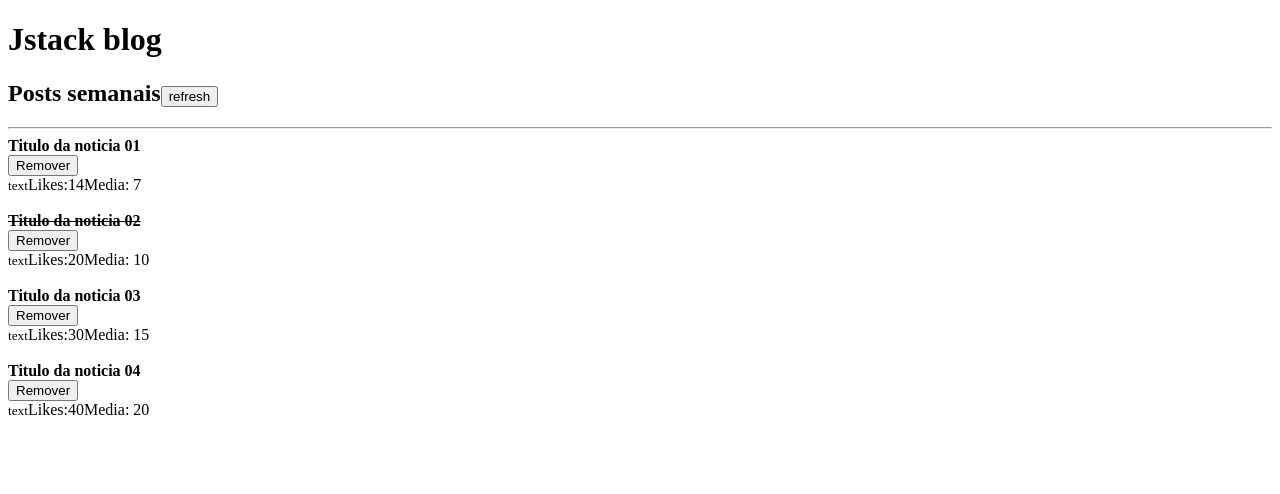
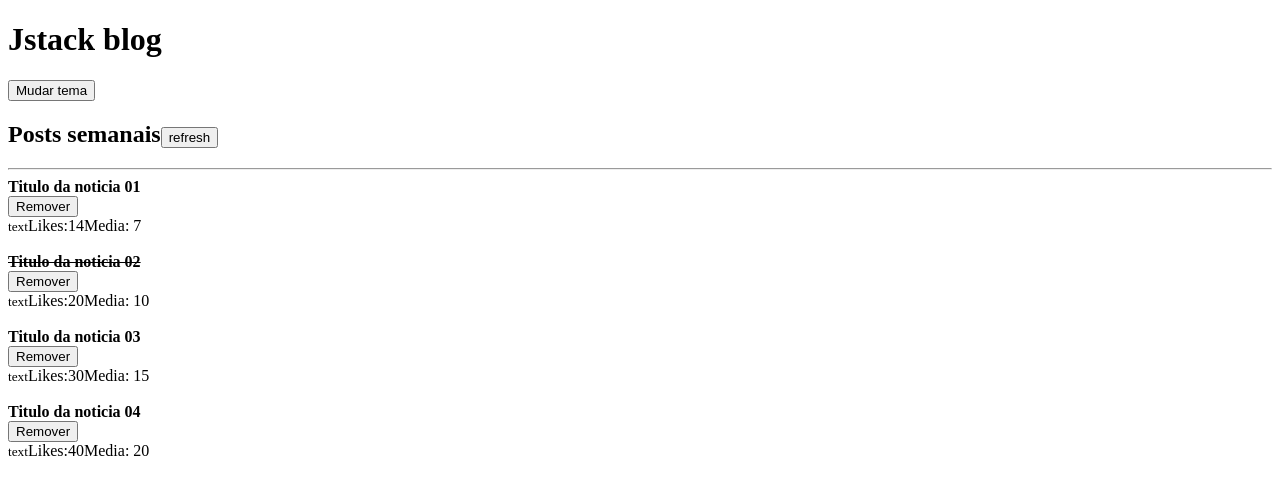
Before and after one commit to CarlosAugustoP/ReactBasics, a React app: page / in a window 1280 px wide. Shown: the top 494 px of the page. Built offline with nearby package versions, Linux system fonts and the light colour scheme.

Commit message:
progress. togglehteme bugged.

```diff
--- a/package.json
+++ b/package.json
@@ -14,7 +14,7 @@
     "babel-loader": "^9.1.3",
     "clean-webpack-plugin": "^4.0.0",
     "html-webpack-plugin": "^5.6.0",
-    "webpack": "^5.90.2",
+    "webpack": "^5.90.3",
     "webpack-cli": "^5.1.4",
     "webpack-dev-server": "^5.0.2"
   },
--- a/src/App.js
+++ b/src/App.js
@@ -8,6 +8,7 @@ const category = 'Posts da semana';
 // JSX forbids a child div to exist without a parent.
 // Using react fragment, we create a ghost element that will not be rendered so JSX shuts up
 function App(){
+    const [theme, setTheme] = useState('dark');
     const [posts, setPosts] = useState([
         {
             id: Math.random(),
@@ -34,10 +35,16 @@ function App(){
             id: Math.random(),
             title: "Titulo da noticia 04",
             subtitle: "text",
+
             likes: 40,
             read: false
         }
     ]);
+
+    function handleToggleTheme(){
+        setTheme((prevState) =>
+             prevState === 'light' ? 'dark' : 'light');
+    }
 
     function handleRefresh(){
         console.log('refresh');
@@ -68,7 +75,9 @@ function App(){
 
     return (
         <>
-            <Header >
+            <Header
+                theme = {theme}
+                onToggleTheme = {handleToggleTheme} >
                 <h2>Posts semanais
                     <button onClick = {handleRefresh}>refresh</button>
                 </h2>
@@ -81,6 +90,7 @@ function App(){
                post={post}
                onRemove={handleRemovePost}
                likes={post.likes}
+               theme = {theme}
                />
            ))}
         </>
--- a/src/Header.js
+++ b/src/Header.js
@@ -1,16 +1,23 @@
 import React from 'react';
 import PropTypes from 'prop-types';
-
+import Button from './Button';
 export default function Header(props){
     return (
+        <>
         <header>
             <h1>{props.title}</h1>
+            <Button theme = {props.theme} onClick = {props.onToggleTheme}>
+                Mudar tema
+            </Button>
             {props.children}
         </header>
+        </>
     );
 }
 
 Header.proptypes = {
+    theme : PropTypes.string.isRequired,
+    onToggleTheme: PropTypes.func.isRequired,
     title: PropTypes.string,
     children: PropTypes.node
 };
--- a/src/Post.js
+++ b/src/Post.js
@@ -7,6 +7,7 @@ export default function Post(props){
         <>
             <article>
                 <PostHeader
+                    theme = {props.theme}
                     onRemove = {props.onRemove}
                     post = {{
                         id: props.post.id,
@@ -26,6 +27,7 @@ export default function Post(props){
 Post.propTypes = {
     // define que a função onRemove é uma função
     onRemove: PropTypes.func.isRequired,
+    theme: PropTypes.string.isRequired,
     // define que no post precisa ter um objeto com title e subtitle
     post: PropTypes.shape({
         id: PropTypes.number.isRequired,
--- a/src/PostHeader.js
+++ b/src/PostHeader.js
@@ -9,7 +9,9 @@ export default function PostHeader(props){
             {props.post.read && <s>{props.post.title}</s>}
             {!props.post.read && props.post.title}
         </strong><br />
-        <Button onClick = {() => props.onRemove(props.post.id)}>
+        <Button
+        theme = {props.theme}
+         onClick = {() => props.onRemove(props.post.id)}>
             Remover
         </Button>
             <br />
@@ -19,6 +21,7 @@ export default function PostHeader(props){
 }
 
 PostHeader.propTypes = {
+    theme: PropTypes.string.isRequired,
     // define que a função onRemove é uma função
     onRemove: PropTypes.func.isRequired,
     // define que no post precisa ter um objeto com title e subtitle
--- a/src/button.js
+++ b/src/button.js
@@ -2,6 +2,7 @@ import React from 'react';
 import PropTypes from 'prop-types';
 
 export default function Button(props){
+    console.log(props.theme);
     return (
         <button onClick = {props.onClick}>
             {props.children}
@@ -11,5 +12,6 @@ export default function Button(props){
 
 Button.propTypes = {
     onClick: PropTypes.func.isRequired,
-    children: PropTypes.node.isRequired
+    children: PropTypes.node.isRequired,
+    theme: PropTypes.string.isRequired
 }
```
Also changed, not shown: 1 other file (tests, documents, lock files or other folders).
